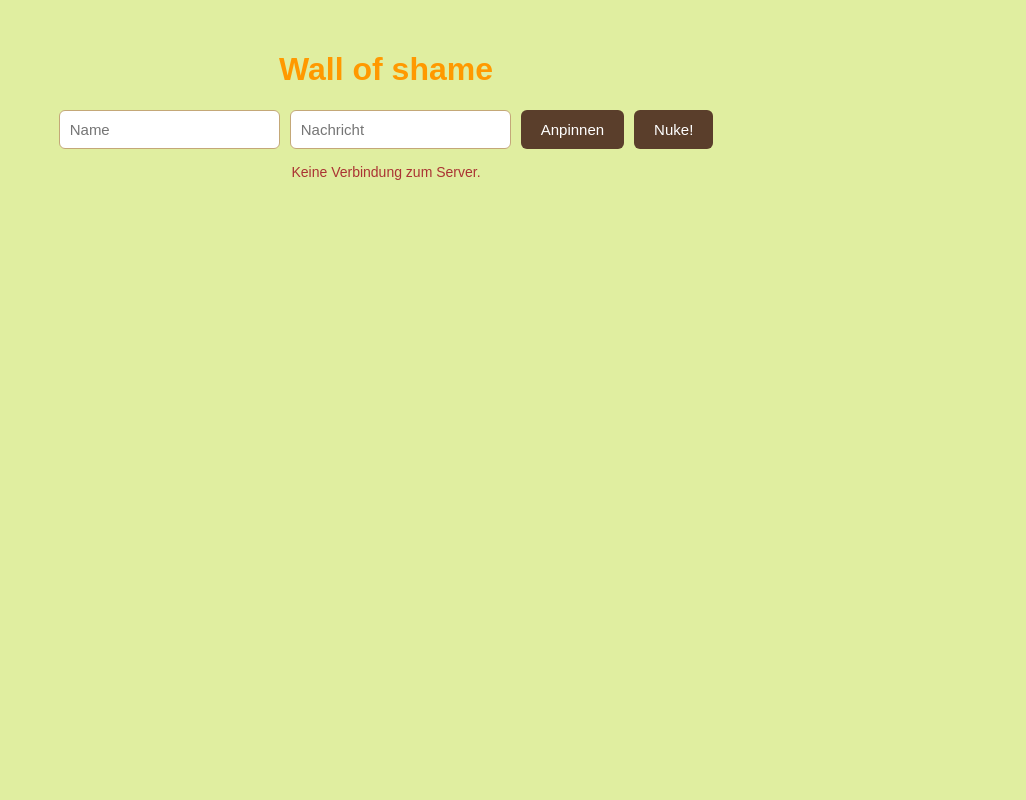
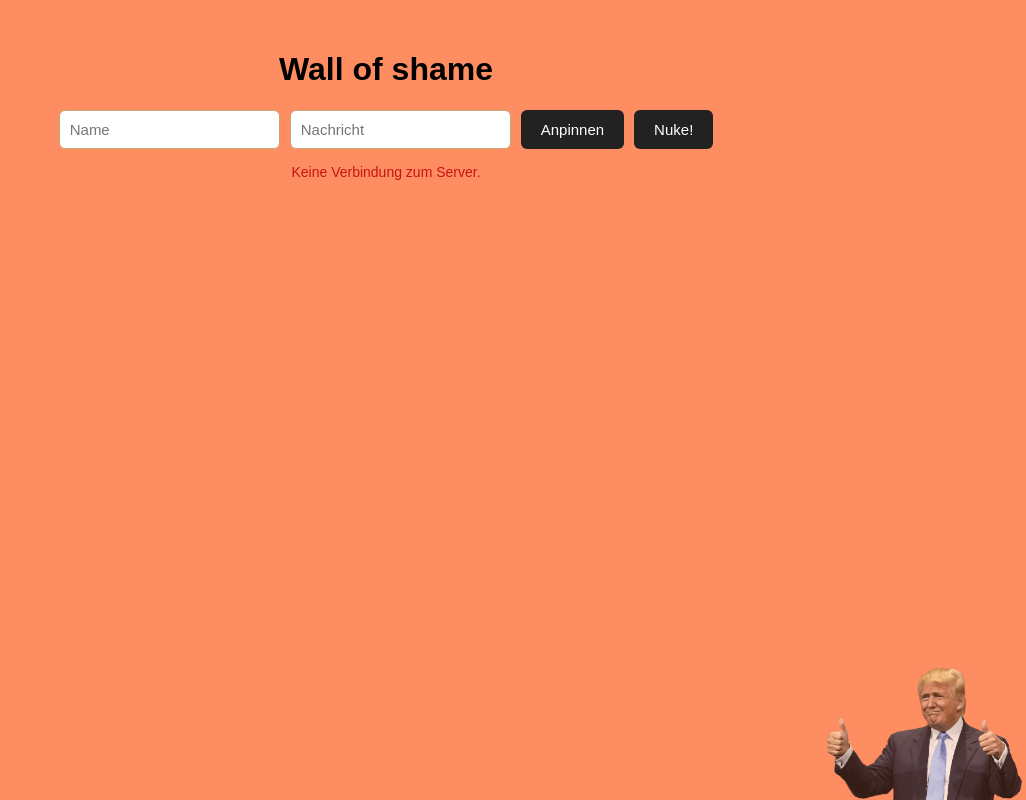
Before and after one commit to Vegandalf97/website, a website: page public/index.html in a window 1280 px wide. Shown: the whole page, without its empty margins (254-1280 px from the left). Drawn offline with Linux system fonts and the light colour scheme; no server answers.

Commit message:
Fun Patch

```diff
--- a/public/index.html
+++ b/public/index.html
@@ -8,14 +8,14 @@
   <style>
     body {
       font-family: Arial, sans-serif;
-      background-color: #e0eea0;
+      background-color: #ff8d62;
       margin: 0;
       padding: 30px;
     }
 
     h1 {
       text-align: center;
-      color: #ff9900;
+      color: #000000;
     }
 
     form {
@@ -35,7 +35,7 @@
 
     button {
       padding: 10px 20px;
-      background-color: #5a3e2b;
+      background-color: #222222;
       color: white;
       border: none;
       border-radius: 6px;
@@ -44,7 +44,7 @@
     }
 
     button:hover {
-      background-color: #7a5a42;
+      background-color: #ff9b4f;
     }
 
     button:disabled {
@@ -58,7 +58,7 @@
       margin-bottom: 25px;
       text-align: center;
       font-size: 14px;
-      color: #a33;
+      color: rgb(199, 20, 20);
     }
 
     .pinnwand {
@@ -125,6 +125,16 @@
       color: #8a7660;
       font-style: italic;
     }
+
+    .trump {
+      position: fixed;
+      bottom: 0;
+      right: 0;
+      width: 200px;
+      opacity: 0.8;
+    }
+
+
   </style>
 </head>
 <body>
@@ -142,6 +152,7 @@
 
   <div class="pinnwand" id="pinnwand"></div>
 
+  <img src="/bilder/trump.png" alt="Trump" class="trump">
 
   <script>
     // ===== 1. Elemente holen =====
@@ -241,7 +252,7 @@
       if (zettelListe.length === 0) {
         const hinweis = document.createElement('p');
         hinweis.className = 'leer';
-        hinweis.textContent = 'Brooklyn stinkt!';
+        hinweis.textContent = 'Trump stinkt!';
         pinnwand.appendChild(hinweis);
         return;
       }
```
Also changed, not shown: public/bilder/trump.png (added).
